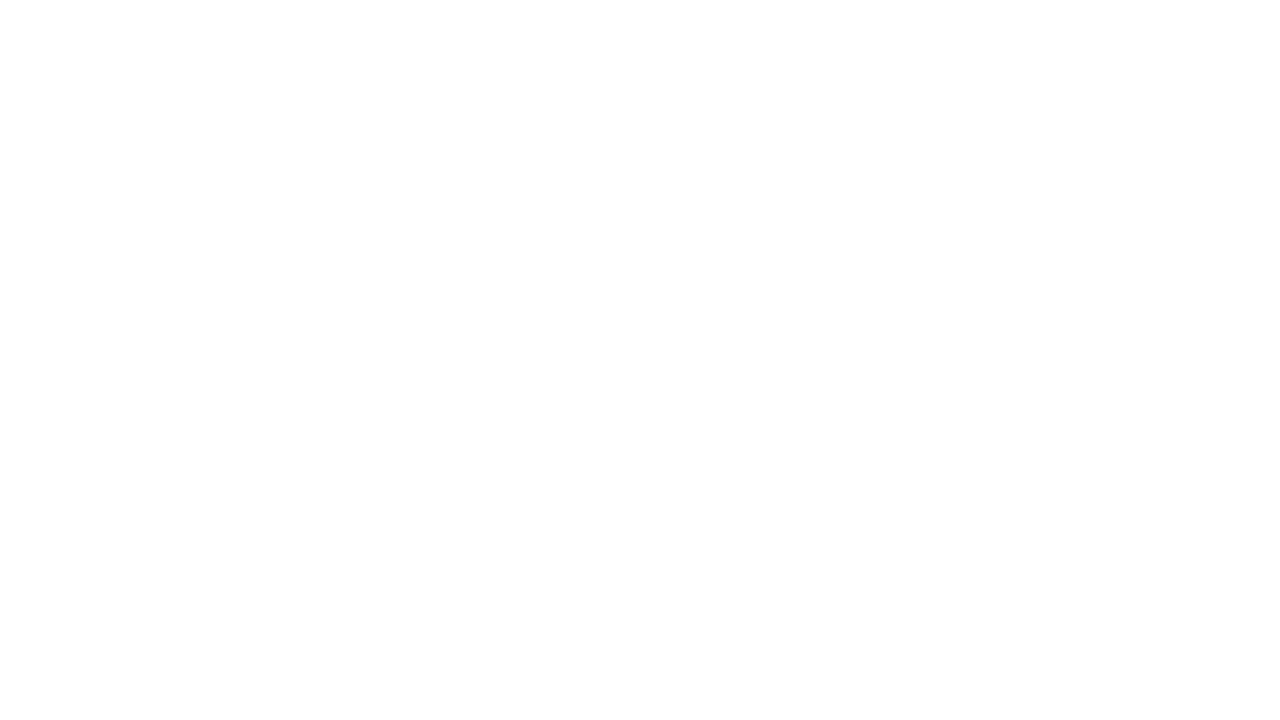
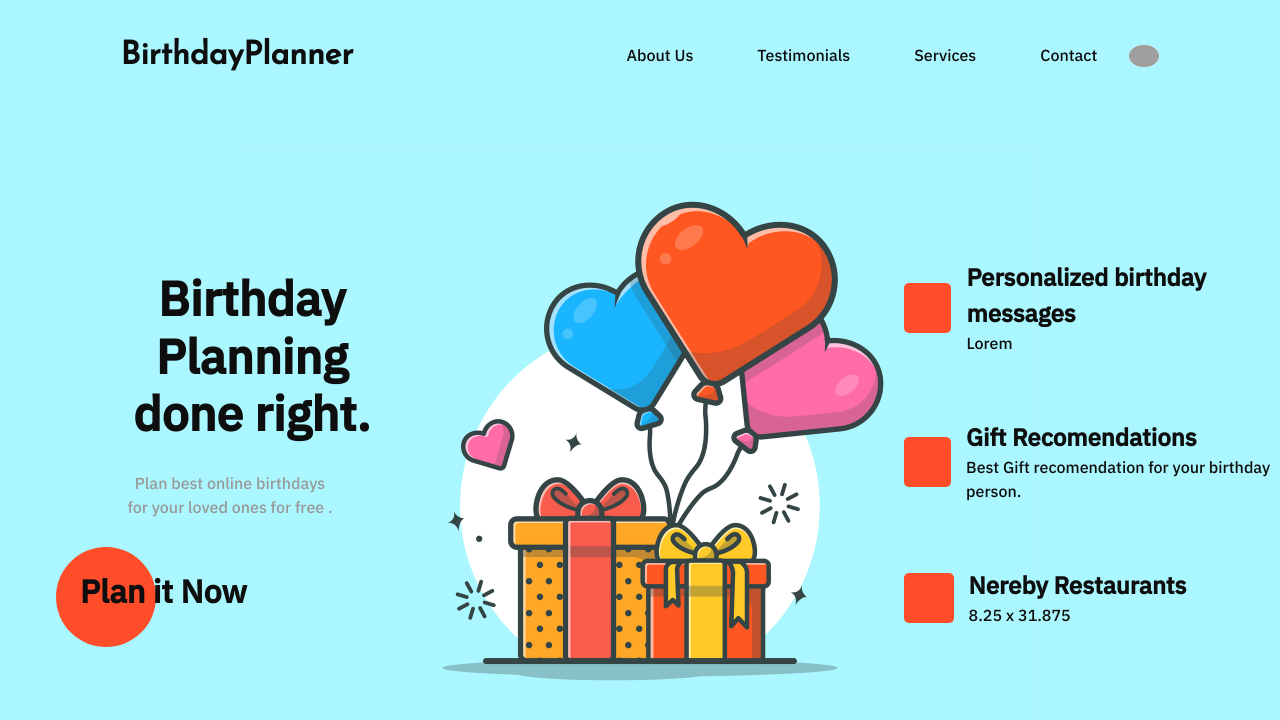
Before and after one commit to Anurodh437/BirthdayPlanner, a React (Create React App) app: page /dashboard in a window 1280 px wide. Before the commit this address had no page. Shown: the top 720 px of the page. Built offline with nearby package versions, Linux system fonts and the light colour scheme; grey boxes are pictures that could not be loaded.

Commit message:
✅ feat : Designed Dashboard Page

```diff
--- a/src/App.jsx
+++ b/src/App.jsx
@@ -2,6 +2,7 @@ import "./App.css";
 import Login from "./Pages/Login/Login";
 import SignUp from "./Pages/SignUp/SignUp";
 import { BrowserRouter as Router, Route, Routes } from "react-router-dom";
+import Dashboard from "./Pages/Dashboard/Dashboard";
 
 function App() {
   return (
@@ -10,6 +11,7 @@ function App() {
         <Routes>
           <Route path="/" element={<Login />}></Route>
           <Route path="/signup" element={<SignUp />}></Route>
+          <Route path="/dashboard" element={<Dashboard />}></Route>
         </Routes>
       </Router>
       {/* <SignUp/> */}
--- /dev/null
+++ b/src/Pages/Dashboard/Dashboard.css
@@ -0,0 +1,201 @@
+@import url("https://fonts.googleapis.com/css2?family=Josefin+Sans&display=swap");
+@import url("https://fonts.googleapis.com/css2?family=IBM+Plex+Sans+Arabic:wght@500&display=swap");
+
+:root {
+  --primary: #ff4c29;
+  --secondary: #0e0e0e;
+}
+
+* {
+  margin: 0;
+  padding: 0;
+  outline: none;
+  color: var(--secondary);
+  box-sizing: border-box;
+  line-height: 1.5;
+  transition: all 0.3s ease-in-out;
+  font-family: "Josefin Sans", Arial;
+  font-family: "IBM Plex Sans Arabic", sans-serif;
+}
+
+body {
+  background: #abf7ff;
+}
+
+header {
+  display: flex;
+  justify-content: space-around;
+  padding: 2rem 0;
+  align-items: center;
+}
+
+header .links ul {
+  display: flex;
+  align-items: center;
+  justify-content: space-between;
+}
+
+header .links li {
+  margin: 0 2rem;
+  list-style-type: none;
+  transition: none;
+  cursor: pointer;
+}
+
+header .links li:hover {
+  color: #ff4c29;
+}
+
+header .links .profile {
+  width: 30px;
+  background: #fdf5ca;
+  border-radius: 50%;
+}
+
+header .logo {
+  font-family: "Josefin Sans", Arial;
+}
+
+.banner {
+  display: flex;
+  justify-content: space-around;
+  align-items: center;
+  height: 83vh;
+}
+
+.banner .banner_img {
+  position: absolute;
+  width: 800px;
+  z-index: -1;
+}
+
+.banner .left {
+  margin-right: 30rem;
+  margin-left: 5rem;
+}
+
+.banner .left h1 {
+  font-size: 3em;
+  line-height: 1.2;
+}
+
+.banner .left p {
+  color: #999;
+  margin: 1.7rem 0;
+  width: 300px;
+}
+
+.banner .left .buy {
+  font-weight: 700;
+  font-size: 2em;
+  display: flex;
+  margin-top: 3rem;
+  margin-right: -2rem !important;
+  align-items: center;
+}
+
+.banner .left .buy::before {
+  content: "";
+  position: absolute;
+  margin-left: -1.5rem;
+  width: 100px;
+  height: 100px;
+  background: var(--primary);
+  z-index: -1;
+  transform: translateY(5%);
+  border-radius: 50%;
+}
+
+.banner .right {
+  display: flex;
+  justify-content: flex-start;
+  align-items: flex-start;
+  flex-direction: column;
+}
+
+.banner .right .quality {
+  display: flex;
+  align-items: center;
+  margin: 2rem 0;
+}
+
+.banner .right .quality .data p {
+  font-weight: 100;
+}
+
+.banner .right .icon {
+  padding: 1rem;
+  border-radius: 5px;
+  width: 50px;
+  height: 50px;
+  display: flex;
+  justify-content: center;
+  align-items: center;
+  margin-right: 15px;
+  background: var(--primary);
+}
+
+.banner .right .icon .fas {
+  color: #fff;
+  font-size: 25px;
+}
+
+@media (max-width: 1100px) {
+  header {
+    flex-direction: column;
+  }
+
+  header .logo {
+    margin-bottom: 1rem;
+    color: var(--primary);
+  }
+
+  .banner {
+    flex-direction: column;
+    position: relative;
+    margin-top: 5rem;
+    justify-content: center;
+    align-items: center;
+  }
+
+  .banner .left {
+    margin: auto;
+    margin: 2rem 0;
+  }
+
+  .banner .left h1 {
+    text-align: center;
+  }
+
+  .banner .left p {
+    text-align: center;
+    width: auto;
+    margin: 2rem auto;
+  }
+
+  .banner .left .buy {
+    text-align: center !important;
+    color: var(--primary);
+  }
+
+  .banner .left .buy::before {
+    content: "";
+    display: none;
+  }
+
+  .banner .banner_img {
+    display: none;
+  }
+}
+
+.data h1 {
+  text-align: left;
+}
+.data p {
+  text-align: left;
+}
+@media (max-width: 800px) {
+  header .links li {
+    margin: 0 1rem;
+  }
+}
--- /dev/null
+++ b/src/Pages/Dashboard/Dashboard.jsx
@@ -0,0 +1,70 @@
+import React from "react";
+import "./Dashboard.css";
+import mainImage from "../../assets/image_processing20211110-13169-mniu50.png";
+
+const Dashboard = () => {
+  return (
+    <div>
+      <header>
+        <h1 className="logo">BirthdayPlanner</h1>
+        <div className="links">
+          <ul>
+            <li>About Us</li>
+            <li>Testimonials</li>
+            <li>Services</li>
+            <li>Contact</li>
+            <img
+              src="https://image.flaticon.com/icons/png/512/2922/2922510.png"
+              alt=""
+              className="profile"
+            />
+          </ul>
+        </div>
+      </header>
+      <section className="banner">
+        <div className="left">
+          <h1>
+            Birthday Planning <br /> done right.
+          </h1>
+          <p className="subtitle">
+            Plan best online birthdays <br /> for your loved ones for free .
+          </p>
+          <div className="buy">Plan it Now</div>
+        </div>
+        <img className="banner_img" src={mainImage} alt="" />
+
+        <div className="right">
+          <div className="quality">
+            <div className="icon">
+              <i className="fas fa-tint"></i>
+            </div>
+            <div className="data">
+              <h1>Personalized birthday messages</h1>
+              <p>Lorem</p>
+            </div>
+          </div>
+          <div className="quality">
+            <div className="icon">
+              <i className="fas fa-weight"></i>
+            </div>
+            <div className="data">
+              <h1>Gift Recomendations</h1>
+              <p>Best Gift recomendation for your birthday person.</p>
+            </div>
+          </div>
+          <div className="quality">
+            <div className="icon">
+              <i className="fas fa-ruler-vertical"></i>
+            </div>
+            <div className="data">
+              <h1>Nereby Restaurants</h1>
+              <p>8.25 x 31.875</p>
+            </div>
+          </div>
+        </div>
+      </section>
+    </div>
+  );
+};
+
+export default Dashboard;
```
Also changed, not shown: public/index.html (+4 -4 lines).
